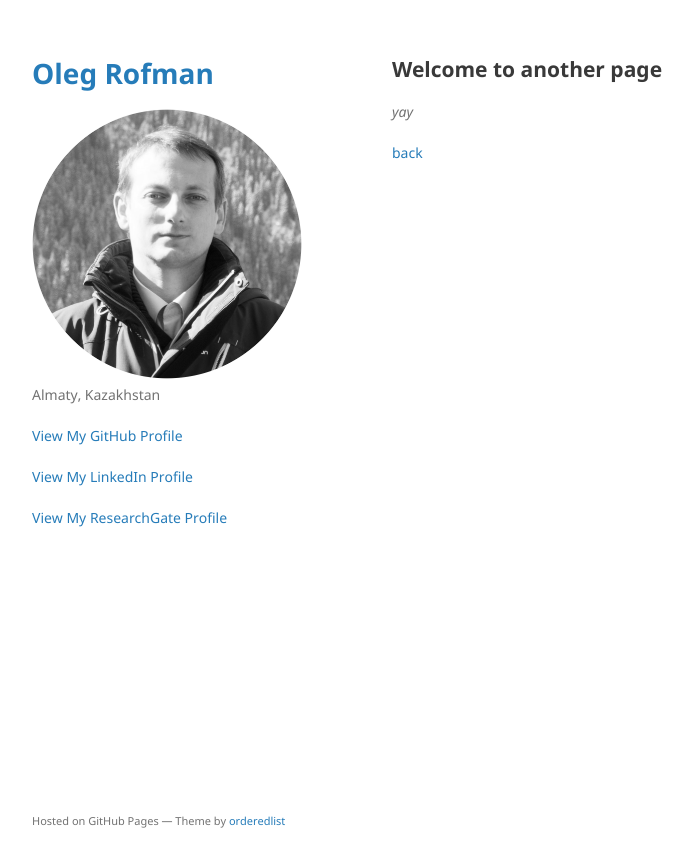
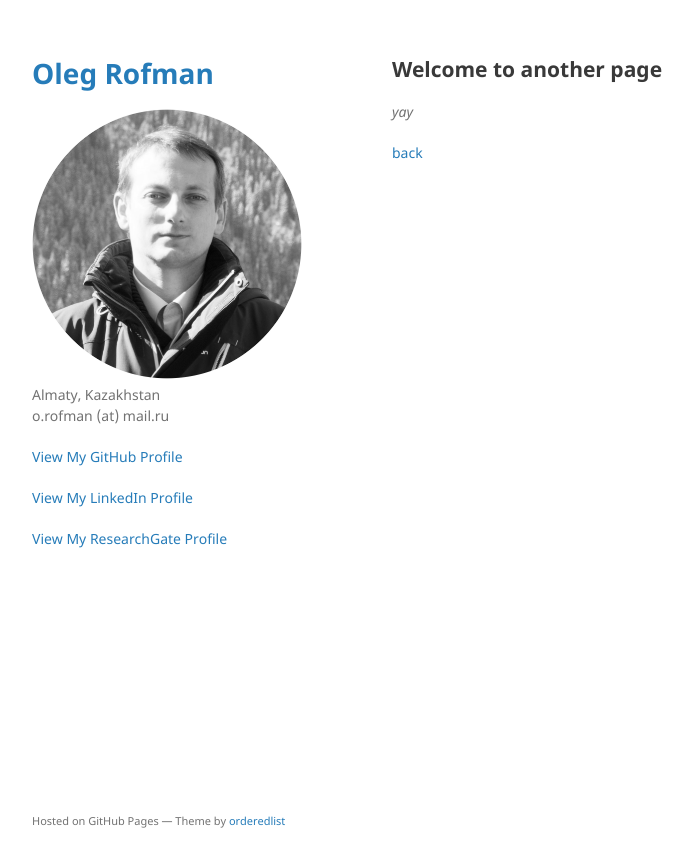
Before and after one commit to olegrofman/olegrofman.github.io, a Jekyll site: the page built from another-page.md, in a window 1280 px wide. Shown: the top 867 px of the page, without its empty margins (178-871 px from the left). Built offline with Jekyll 4.4.1, drawn with Linux system fonts in a browser that asks for light colours; our own code applies the rules of GitHub Pages for plain Markdown files.

Commit message:
Update _config.yml

```diff
--- a/_config.yml
+++ b/_config.yml
@@ -1,6 +1,6 @@
 theme: jekyll-theme-minimal
 title: Oleg Rofman
 logo: images/photo.png
-description: Almaty, Kazakhstan
+description: Almaty, Kazakhstan <br>o.rofman (at) mail.ru</br>
 show_downloads: false
 google_analytics:
```
